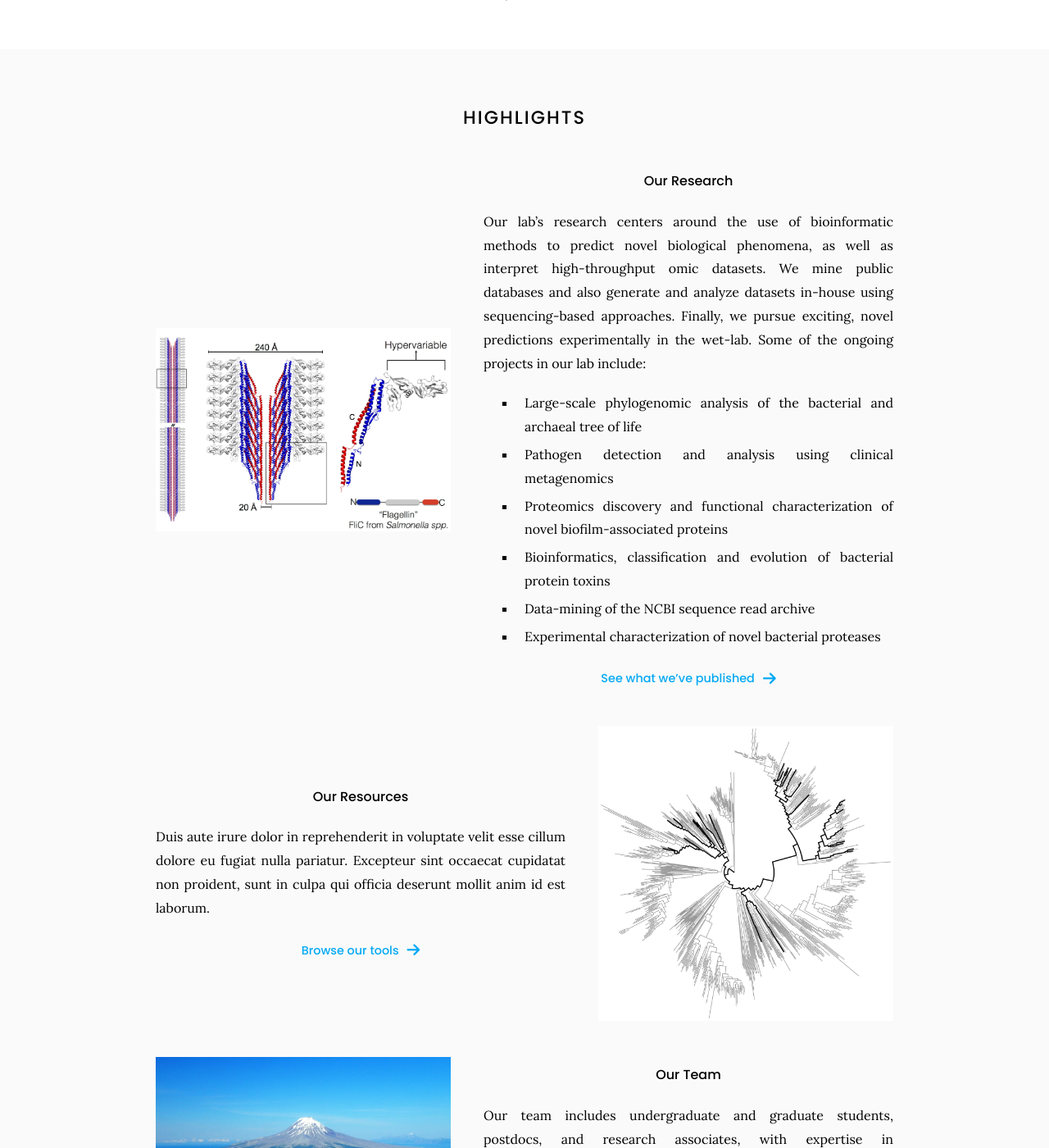
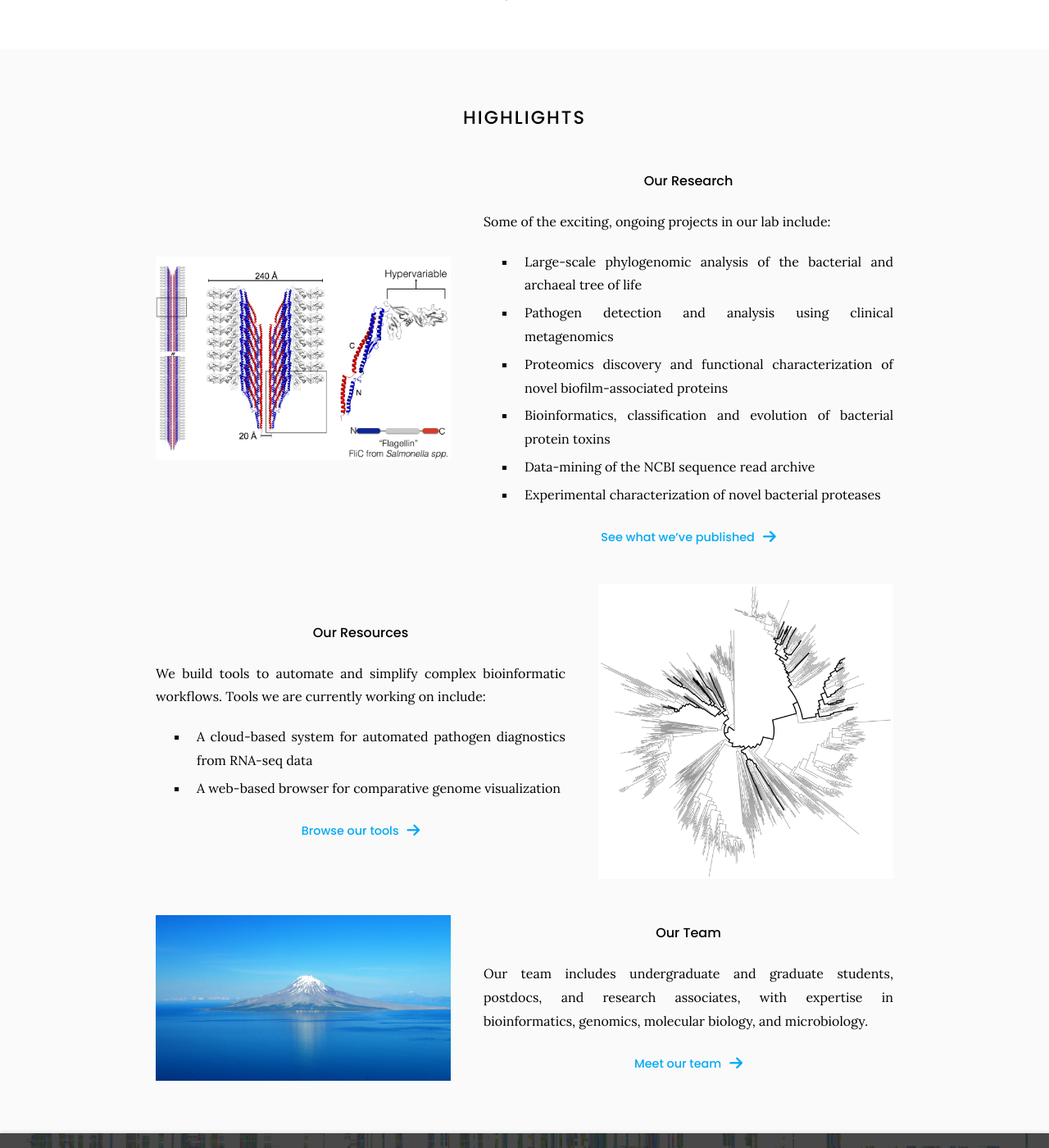
Before and after one commit to doxeylab/doxeylab-website, a Jekyll site: the page built from index.md, in a window 1280 px wide and 1400 px high, scrolled down 1070 px. Shown: the whole window at 82% size. Built offline with Jekyll 4.4.1, drawn with Linux system fonts in a browser that asks for light colours; some of the changed text lies outside the part shown.

Commit message:
Update index.md

```diff
--- a/index.md
+++ b/index.md
@@ -23,7 +23,7 @@ We are lucky to work with numerous research groups around the world, and we are
 # Highlights
 
 {% capture text %}
-Our lab's research centers around the use of bioinformatic methods to predict novel biological phenomena, as well as interpret high-throughput omic datasets. We mine public databases and also generate and analyze datasets in-house using sequencing-based approaches. Finally, we pursue exciting, novel predictions experimentally in the wet-lab. Some of the ongoing projects in our lab include:
+Some of the exciting, ongoing projects in our lab include:
 
 * Large-scale phylogenomic analysis of the bacterial and archaeal tree of life
 * Pathogen detection and analysis using clinical metagenomics
@@ -51,8 +51,10 @@ Our lab's research centers around the use of bioinformatic methods to predict no
 %}
 
 {% capture text %}
-Duis aute irure dolor in reprehenderit in voluptate velit esse cillum dolore eu fugiat nulla pariatur.
-Excepteur sint occaecat cupidatat non proident, sunt in culpa qui officia deserunt mollit anim id est laborum.
+We build tools to automate and simplify complex bioinformatic workflows. Tools we are currently working on include:
+
+* A cloud-based system for automated pathogen diagnostics from RNA-seq data
+* A web-based browser for comparative genome visualization
 
 {%
   include link.html
@@ -94,6 +96,3 @@ Our team includes undergraduate and graduate students, postdocs, and research as
   title="Our Team"
   text=text
 %}
-
-Lorem ipsum dolor sit amet, consectetur adipiscing elit, sed do eiusmod tempor incididunt ut labore et dolore magna aliqua.
-Ut enim ad minim veniam, quis nostrud exercitation ullamco laboris nisi ut aliquip ex ea commodo consequat.
```
